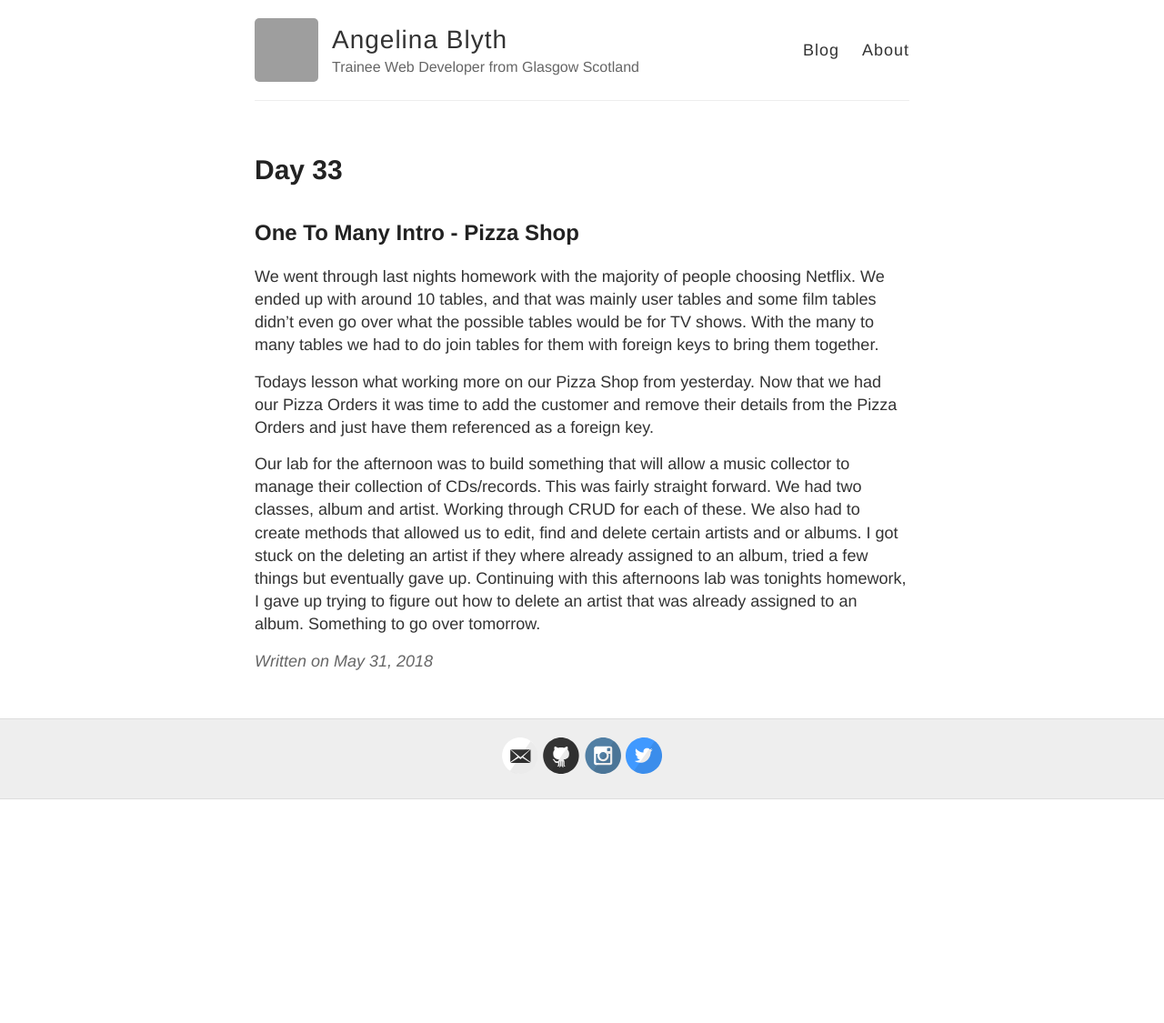
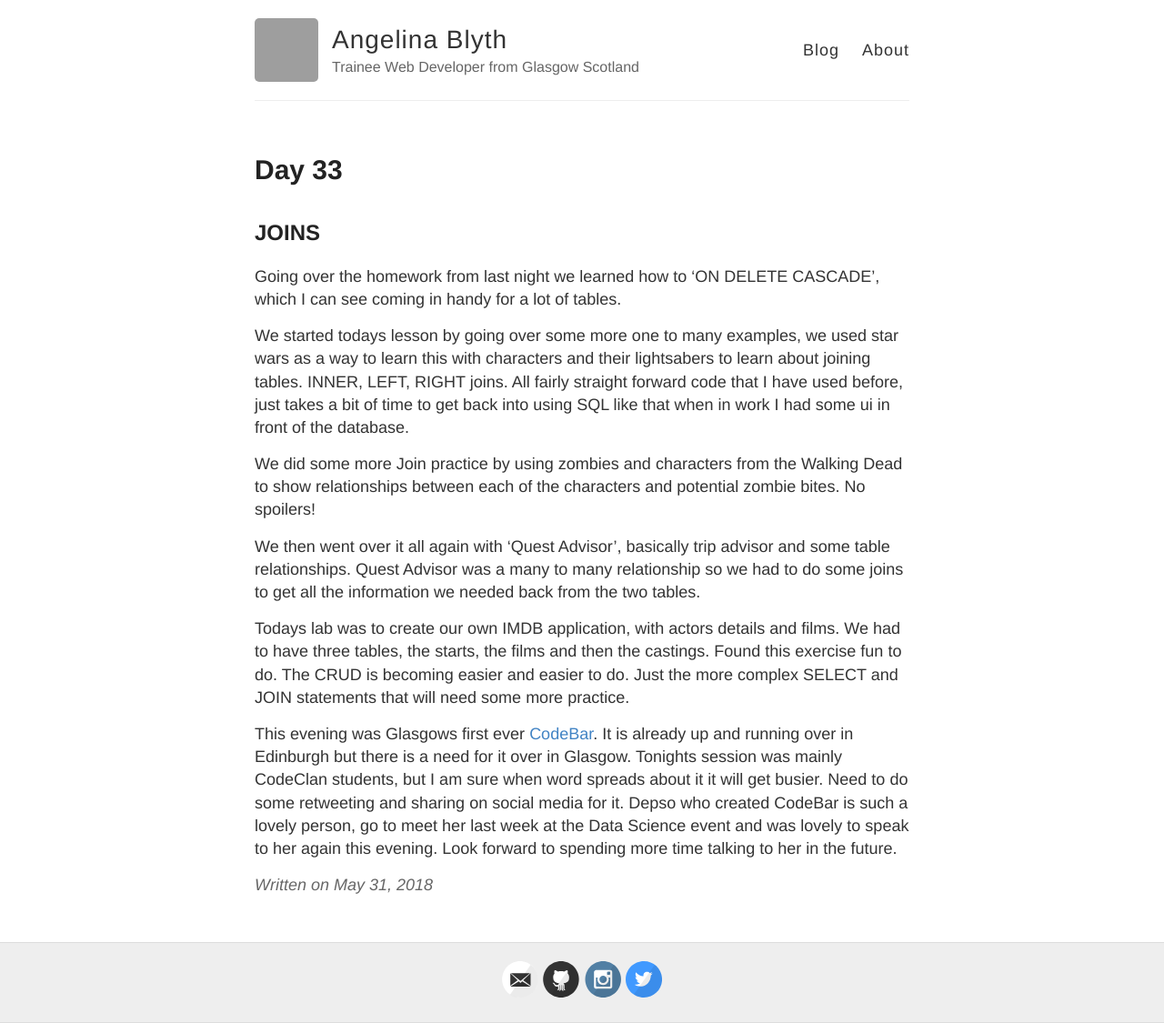
Before and after one commit to angelinalblyth/angelinalblyth.github.io, a Jekyll site: the page built from _posts/2018-5-31-Day33.md, in a window 1280 px wide. Shown: the whole page at 91% size. Built offline with Jekyll 4.4.1, drawn with Linux system fonts in a browser that asks for light colours; before the commit the page ends 900 px from its top, so only the background shows below that; grey boxes are pictures that could not be loaded.

Commit message:
Added day 33

```diff
--- a/_posts/2018-5-31-Day33.md
+++ b/_posts/2018-5-31-Day33.md
@@ -4,10 +4,16 @@ title: Day 33
 ---
 
 
-## One To Many Intro - Pizza Shop
+## JOINS
 
-We went through last nights homework with the majority of people choosing Netflix. We ended up with around 10 tables, and that was mainly user tables and some film tables didn't even go over what the possible tables would be for TV shows. With the many to many tables we had to do join tables for them with foreign keys to bring them together.
+Going over the homework from last night we learned how to 'ON DELETE CASCADE', which I can see coming in handy for a lot of tables.
 
-Todays lesson what working more on our Pizza Shop from yesterday. Now that we had our Pizza Orders it was time to add the customer and remove their details from the Pizza Orders and just have them referenced as a foreign key.
+We started todays lesson by going over some more one to many examples, we used star wars as a way to learn this with characters and their lightsabers to learn about joining tables. INNER, LEFT, RIGHT joins. All fairly straight forward code that I have used before, just takes a bit of time to get back into using SQL like that when in work I had some ui in front of the database.
 
-Our lab for the afternoon was to build something that will allow a music collector to manage their collection of CDs/records. This was fairly straight forward. We had two classes, album and artist. Working through CRUD for each of these. We also had to create methods that allowed us to edit, find and delete certain artists and or albums. I got stuck on the deleting an artist if they where already assigned to an album, tried a few things but eventually gave up. Continuing with this afternoons lab was tonights homework, I gave up trying to figure out how to delete an artist that was already assigned to an album. Something to go over tomorrow.
+We did some more Join practice by using zombies and characters from the Walking Dead to show relationships between each of the characters and potential zombie bites. No spoilers!
+
+We then went over it all again with 'Quest Advisor', basically trip advisor and some table relationships. Quest Advisor was a many to many relationship so we had to do some joins to get all the information we needed back from the two tables.
+
+Todays lab was to create our own IMDB application, with actors details and films. We had to have three tables, the starts, the films and then the castings. Found this exercise fun to do. The CRUD is becoming easier and easier to do. Just the more complex SELECT and JOIN statements that will need some more practice.
+
+This evening was Glasgows first ever [CodeBar](https://codebar.io/). It is already up and running over in Edinburgh but there is a need for it over in Glasgow. Tonights session was mainly CodeClan students, but I am sure when word spreads about it it will get busier. Need to do some retweeting and sharing on social media for it. Depso who created CodeBar is such a lovely person, go to meet her last week at the Data Science event and was lovely to speak to her again this evening. Look forward to spending more time talking to her in the future.
```
